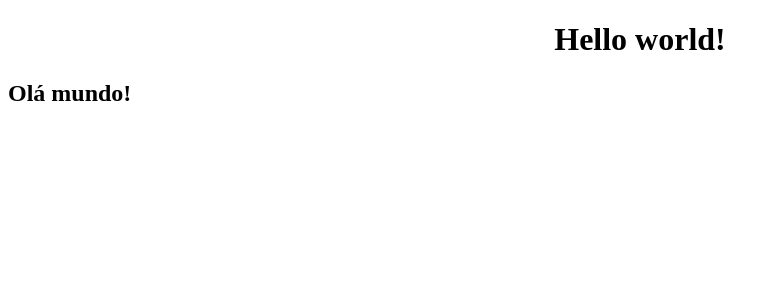
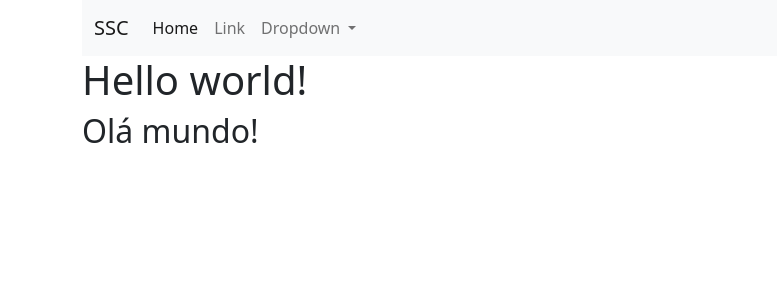
Before and after one commit to vitoiuo/site_status, a Django app: page / in a window 1280 px wide. Shown: the top 300 px of the page, without its empty margins (0-777 px from the left). Run offline with Django 4.2, Linux system fonts and the light colour scheme; some libraries are stand-ins or nearby versions.

Commit message:
Adiciona a importação do bootstrap

```diff
--- a/core/models.py
+++ b/core/models.py
@@ -3,7 +3,7 @@ from django.conf import settings
 # Create your model here.
 
 class Site(models.Model):
-    url = models.CharField(max_length=128)
+    url = models.URLField(max_length=512)
     name = models.CharField(max_length=128)
     is_active = models.BooleanField(default=True)
     user_id = models.ForeignKey(settings.AUTH_USER_MODEL, on_delete=models.PROTECT)
--- a/core/static/core/style.css
+++ /dev/null
@@ -1,3 +0,0 @@
-h1 {
-  text-align: center;
-}
--- a/core/templates/core/base.html
+++ b/core/templates/core/base.html
@@ -7,14 +7,51 @@
   <meta charset="UTF-8">
   <meta http-equiv="X-UA-Compatible" content="IE=edge">
   <meta name="viewport" content="width=device-width, initial-scale=1.0">
-  <link rel="stylesheet" href="{% static 'core/style.css' %}">
-  <title>Site status checker</title>
+  <!-- Bootstrap CSS -->
+  <link href="https://cdn.jsdelivr.net/npm/bootstrap@5.2.0-beta1/dist/css/bootstrap.min.css" rel="stylesheet" integrity="sha384-0evHe/X+R7YkIZDRvuzKMRqM+OrBnVFBL6DOitfPri4tjfHxaWutUpFmBp4vmVor" crossorigin="anonymous">
+  <!-- Importação Font Awesome -->
+  <script src="https://kit.fontawesome.com/fd2cedbe14.js" crossorigin="anonymous"></script>
+  <link rel="stylesheet" href="{% static 'css/styles.css' %}">
+  <title>SSC</title>
 </head>
 
 <body>
-  <h1>Hello world!</h1>
-  {% block content %}
-  {% endblock %}
+  <div class="container">
+    <nav class="navbar navbar-expand-lg bg-light">
+      <div class="container-fluid">
+        <a class="navbar-brand" href="#">SSC</a>
+        <button class="navbar-toggler" type="button" data-bs-toggle="collapse" data-bs-target="#navbarSupportedContent" aria-controls="navbarSupportedContent" aria-expanded="false" aria-label="Toggle navigation">
+          <span class="navbar-toggler-icon"></span>
+        </button>
+        <div class="collapse navbar-collapse" id="navbarSupportedContent">
+          <ul class="navbar-nav me-auto mb-2 mb-lg-0">
+            <li class="nav-item">
+              <a class="nav-link active" aria-current="page" href="#">Home</a>
+            </li>
+            <li class="nav-item">
+              <a class="nav-link" href="#">Link</a>
+            </li>
+            <li class="nav-item dropdown">
+              <a class="nav-link dropdown-toggle" href="#" id="navbarDropdown" role="button" data-bs-toggle="dropdown" aria-expanded="false">
+                Dropdown
+              </a>
+              <ul class="dropdown-menu" aria-labelledby="navbarDropdown">
+                <li><a class="dropdown-item" href="#">Action</a></li>
+                <li><a class="dropdown-item" href="#">Another action</a></li>
+                <li>
+                  <hr class="dropdown-divider">
+                </li>
+                <li><a class="dropdown-item" href="#">Something else here</a></li>
+              </ul>
+            </li>
+          </ul>
+        </div>
+      </div>
+    </nav>
+    <h1>Hello world!</h1>
+    {% block content %}
+    {% endblock %}
+  </div>
 </body>
 
 </html>
--- /dev/null
+++ b/core/templates/core/login.html
@@ -0,0 +1,5 @@
+{% extends 'core/base.html' %}
+
+{% content block %}
+
+{% endblock %}
--- /dev/null
+++ b/core/templates/core/sites_list.html
@@ -0,0 +1,4 @@
+{% extends 'core/base.html' %}
+{% block content %}
+
+{% endblock %}
--- a/core/urls.py
+++ b/core/urls.py
@@ -2,5 +2,6 @@ from django.urls import path
 from . import views
 
 urlpatterns = [
-    path('', views.index, name = 'index')
+    path('', views.index, name = 'index'),
+    path('my-sites/', views.sites_list, name = 'sites-list'),
 ]
--- a/core/views.py
+++ b/core/views.py
@@ -1,11 +1,17 @@
 from django.shortcuts import render
 from django.core.paginator import Paginator
-from . import models
+from django.contrib.auth.models import User
+from .models import Site
 # Create your views here.
 
 def index(request):
     return render(request, 'core/index.html')
 
 def sites_list(request):
-    #Fazer um objects.all de sites do usuario
-    return None
+    #PAGINAÇÃO - EM PROGRESSO
+    sites_list = Site.objects.filter(user_id=1)
+    paginator = Paginator(sites_list, 3)
+    page = request.GET.get('page')
+    sites = paginator.get_page(page)
+
+    return render(request,'core/sites_list.html',{'sites':sites})
--- a/site_status/urls.py
+++ b/site_status/urls.py
@@ -20,7 +20,8 @@ from . import settings
 
 urlpatterns = [
     path('admin/', admin.site.urls),
-    path('', include('core.urls'))
+    path('', include('core.urls')),
+    path('accounts/', include('django.contrib.auth.urls'))
 ]
 
 if settings.DEBUG == True:
```
Also changed, not shown: site_status/settings.py (+5 -2 lines), core/migrations/0002_alter_site_url.py (added), core/migrations/0003_alter_site_url.py (added), core/static/css/styles.css (added).
